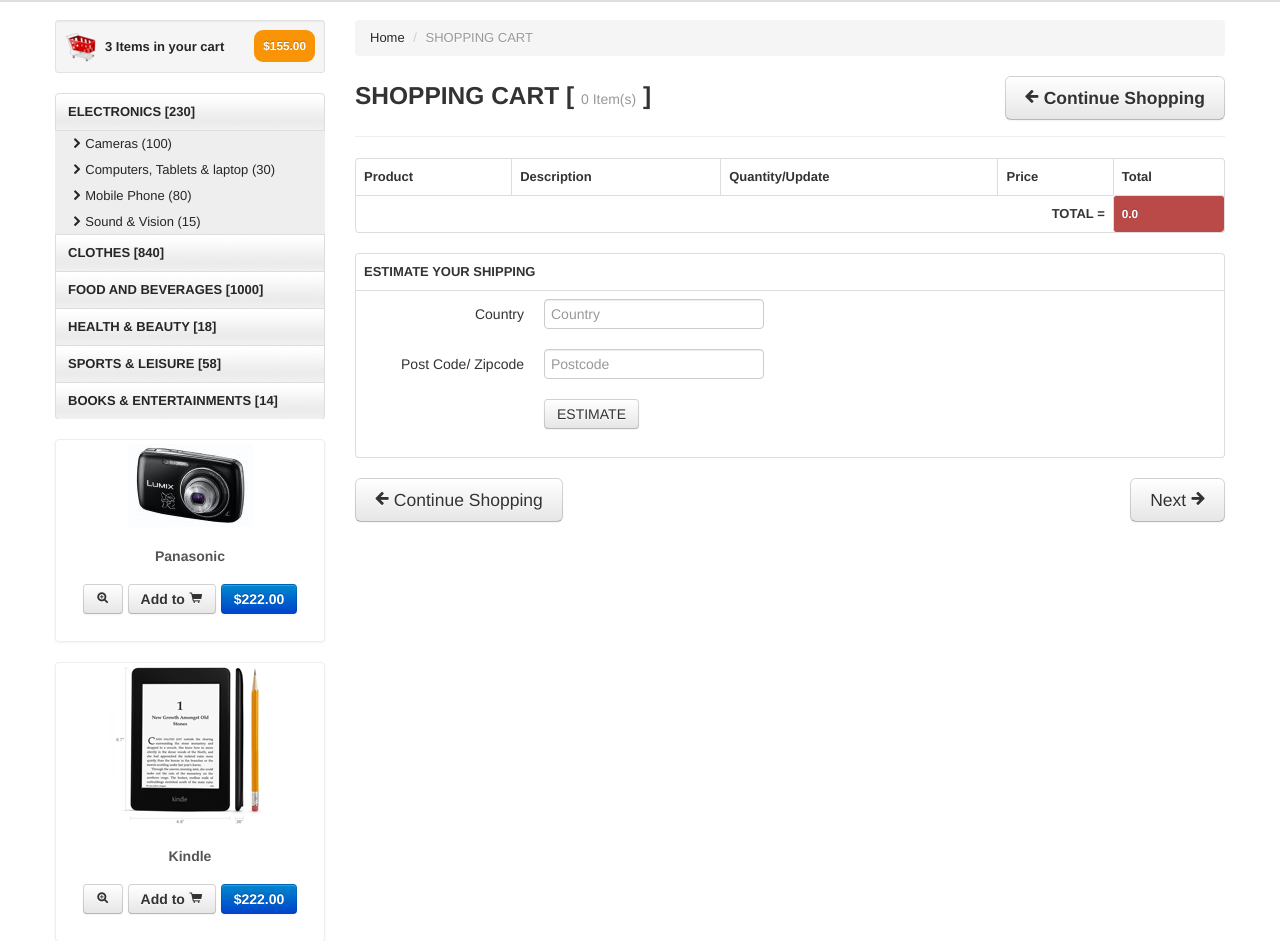
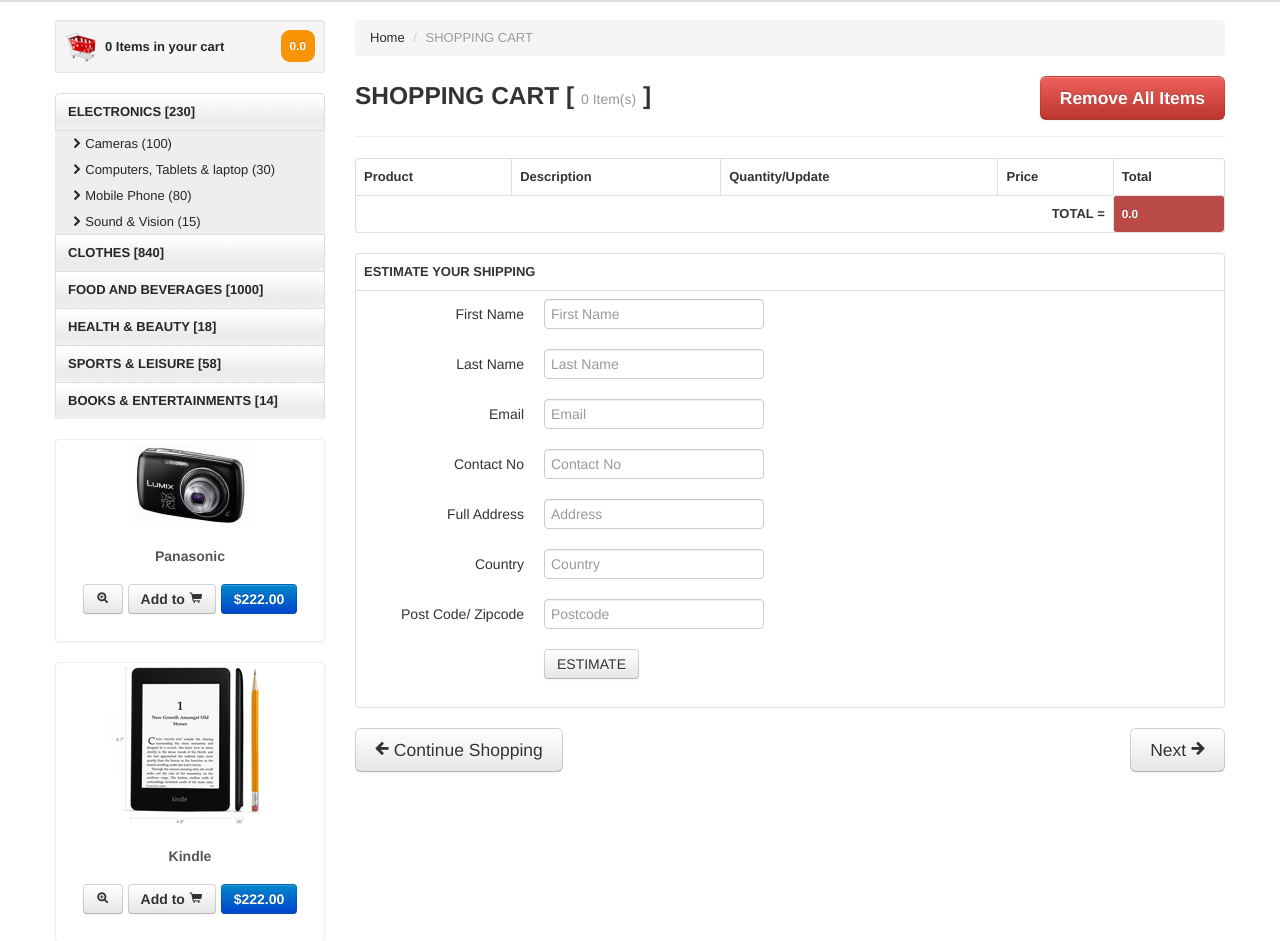
Before and after one commit to shoukhin93/Shopping-Cart, a Django app: page /product_summary/ in a window 1280 px wide. Shown: the part 91-1032 px from the top of the page. Run offline with Django 3.2, Linux system fonts and the light colour scheme.

Commit message:
remove all cart item implemented

```diff
--- a/B2E_Commerce/urls.py
+++ b/B2E_Commerce/urls.py
@@ -27,6 +27,8 @@ urlpatterns = [
     path('test/', views.add_cart_item, name="test"),
     path('product_summary/', views.product_summary, name="product_summary"),
     path('remove_cart_item/<int:id>/', views.remove_cart_item, name="remove_cart_item"),
+    path('remove_all_cart_items/', views.remove_all_cart_items, name="remove_all_cart_items"),
+    path('add_shipping_info/', views.add_shipping_info, name="add_shipping_info"),
     path('admin/', admin.site.urls),
 ]
 
--- a/online_shopping_cart/admin.py
+++ b/online_shopping_cart/admin.py
@@ -1,5 +1,6 @@
 from django.contrib import admin
-from online_shopping_cart.models import Items
+from online_shopping_cart.models import Items, Information
 
 # Register your models here.
 admin.site.register(Items)
+admin.site.register(Information)
--- a/online_shopping_cart/views.py
+++ b/online_shopping_cart/views.py
@@ -1,6 +1,6 @@
 from django.shortcuts import render, redirect
-from online_shopping_cart.forms import AddItems
-from online_shopping_cart.models import Items
+from online_shopping_cart.forms import AddItems, AddShipplingInfo
+from online_shopping_cart.models import Items, Information
 from django.contrib import messages
 from django.http import HttpResponseRedirect
 from django.urls import reverse
@@ -8,14 +8,13 @@ import collections
 from django.contrib.auth.decorators import login_required
 
 
-# Create your views here.
-
 def index(request):
     items = Items.objects.all()
     total_price = calculate_cart_items(request)
     cart_items = request.session.get('items', [])
     return render(request, 'index.html', context={'items': items, 'cart_item': cart_items,
                                                   'total_price': total_price["total_price"]})
+
 
 @login_required
 def admin_panel(request):
@@ -31,6 +30,7 @@ def admin_panel(request):
 
     return render(request, 'admin_panel.html')
 
+
 @login_required
 def edit_item(request, id):
     """ To Edit Item from database(Admin privilege required)"""
@@ -44,6 +44,7 @@ def edit_item(request, id):
             return HttpResponseRedirect(reverse('index'))
     return render(request, 'edit_item.html', context={'item': item})
 
+
 @login_required
 def delete_item(request, id):
     """ To Delete Item from database(Admin privilege required)"""
@@ -56,6 +57,7 @@ def delete_item(request, id):
 
 
 def calculate_cart_items(request):
+    """ To Calculate cart items and their price"""
     cart_item_ids = request.session.get('items', [])
 
     # Gathering duplicate elements into key, occurrences  pair
@@ -109,3 +111,21 @@ def remove_cart_item(request, id):
     request.session['items'] = updated_cart_items
 
     return HttpResponseRedirect(reverse('product_summary'))
+
+
+def remove_all_cart_items(request):
+    request.session['items'] = []
+    return HttpResponseRedirect(reverse('product_summary'))
+
+
+def add_shipping_info(request):
+    if request.method == 'POST':
+        form = AddShipplingInfo(request.POST)
+        if form.is_valid():
+            form.save()
+            return HttpResponseRedirect(reverse('product_summary'))
+        else:
+            messages.error(request, form.errors)
+            return HttpResponseRedirect(reverse('product_summary'))
+
+    return render(request, 'product_summary.html')
--- a/templates/index.html
+++ b/templates/index.html
@@ -184,7 +184,7 @@
                                     <div class="caption">
                                         <h5>{{ item.product_name }}</h5>
                                         <p>
-                                            {{ item.description }}
+                                            Available Quantity : {{ item.quantity }}
                                         </p>
 
                                         <form id="add_to_cart" method="post" action="/test/">
--- a/templates/product_summary.html
+++ b/templates/product_summary.html
@@ -48,7 +48,7 @@
                 <span class="icon-bar"></span>
             </a>
             <div class="navbar-inner">
-                <a class="brand" href="/"><img src="{% static "themes/images/logo.png"  %}" alt="Bootsshop"/></a>
+                <a class="brand" href="/"><img src="{% static "themes/images/logo.png" %}" alt="Bootsshop"/></a>
                 <form class="form-inline navbar-search" method="post" action="products.html">
                     <input id="srchFld" class="srchTxt" type="text"/>
                     <select class="srchTxt">
@@ -105,8 +105,9 @@
             <!-- Sidebar ================================================== -->
             <div id="sidebar" class="span3">
                 <div class="well well-small"><a id="myCart" href="product_summary.html"><img
-                        src="themes/images/ico-cart.png" alt="cart">3 Items in your cart <span
-                        class="badge badge-warning pull-right">$155.00</span></a></div>
+                        src="{% static "themes/images/ico-cart.png" %}" alt="cart">{{ cart_items|length }} Items in your
+                    cart <span
+                            class="badge badge-warning pull-right">{{ total_price }}</span></a></div>
                 <ul id="sideManu" class="nav nav-tabs nav-stacked">
                     <li class="subMenu open"><a> ELECTRONICS [230]</a>
                         <ul>
@@ -185,8 +186,7 @@
                 </ul>
                 <h3> SHOPPING CART [
                     <small>{{ cart_items|length }} Item(s)</small>
-                    ]<a href="products.html" class="btn btn-large pull-right"><i class="icon-arrow-left"></i> Continue
-                        Shopping </a></h3>
+                    ]<a href="/remove_all_cart_items/" class="btn btn-large pull-right btn-danger">Remove All Items</a></h3>
                 <hr class="soft"/>
 
                 <table class="table table-bordered">
@@ -219,11 +219,6 @@
                             <td>{{ cart_item.price }}</td>
                             <td>{{ cart_item.total }}</td>
                         </tr>
-
-                        {% comment %}<tr>
-                  <td colspan="4" style="text-align:right">Total Price:	</td>
-                  <td> $228.00</td>
-                </tr>{% endcomment %}
                     {% endfor %}
                     <tr>
                         <td colspan="4" style="text-align:right"><strong>TOTAL =</strong></td>
@@ -233,33 +228,43 @@
                     </tbody>
                 </table>
 
-
-                {% comment %}<table class="table table-bordered">
-			<tbody>
-				 <tr>
-                  <td>
-				<form class="form-horizontal">
-				<div class="control-group">
-				<label class="control-label"><strong> VOUCHERS CODE: </strong> </label>
-				<div class="controls">
-				<input type="text" class="input-medium" placeholder="CODE">
-				<button type="submit" class="btn"> ADD </button>
-				</div>
-				</div>
-				</form>
-				</td>
-                </tr>
-
-			</tbody>
-			</table>{% endcomment %}
-
                 <table class="table table-bordered">
                     <tr>
                         <th>ESTIMATE YOUR SHIPPING</th>
                     </tr>
                     <tr>
                         <td>
-                            <form class="form-horizontal">
+                            <form class="form-horizontal" action="/add_shipping_info/" method="post">
+                                <div class="control-group">
+                                    <label class="control-label" for="first_name">First Name </label>
+                                    <div class="controls">
+                                        <input type="text" name="first_name" id="first_name" placeholder="First Name">
+                                    </div>
+                                </div>
+                                <div class="control-group">
+                                    <label class="control-label" for="last_name">Last Name </label>
+                                    <div class="controls">
+                                        <input type="text" name="last_name" id="last_name" placeholder="Last Name">
+                                    </div>
+                                </div>
+                                <div class="control-group">
+                                    <label class="control-label" for="contact_no">Email </label>
+                                    <div class="controls">
+                                        <input type="email" name="email" id="email" placeholder="Email">
+                                    </div>
+                                </div>
+                                <div class="control-group">
+                                    <label class="control-label" for="contact_no">Contact No </label>
+                                    <div class="controls">
+                                        <input type="text" name="contact_no" id="contact_no" placeholder="Contact No">
+                                    </div>
+                                </div>
+                                <div class="control-group">
+                                    <label class="control-label" for="full_address">Full Address </label>
+                                    <div class="controls">
+                                        <input name="full_address" type="text" id="full_address" placeholder="Address">
+                                    </div>
+                                </div>
                                 <div class="control-group">
                                     <label class="control-label" for="inputCountry">Country </label>
                                     <div class="controls">
```
Also changed, not shown: online_shopping_cart/forms.py (+7 -1 lines), online_shopping_cart/models.py (+13 -0 lines), db.sqlite3, online_shopping_cart/migrations/0006_information.py (added), online_shopping_cart/migrations/0007_information_email.py (added).
